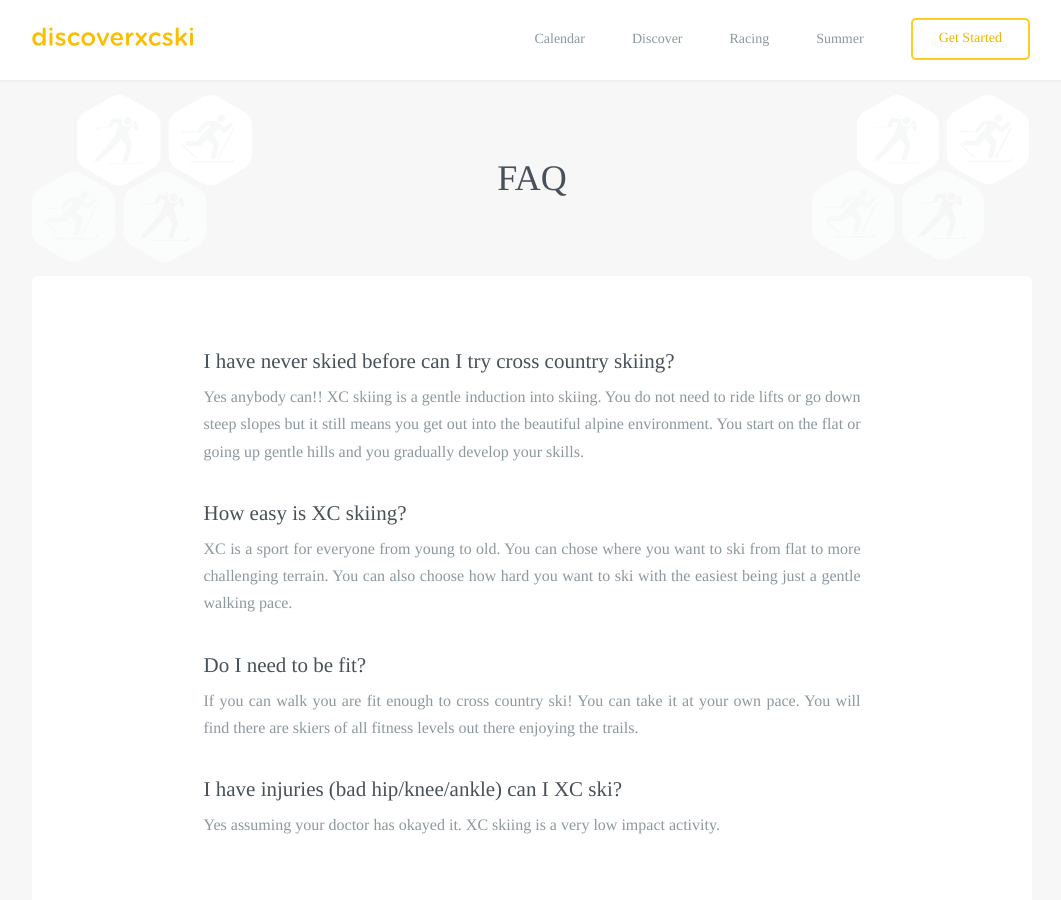
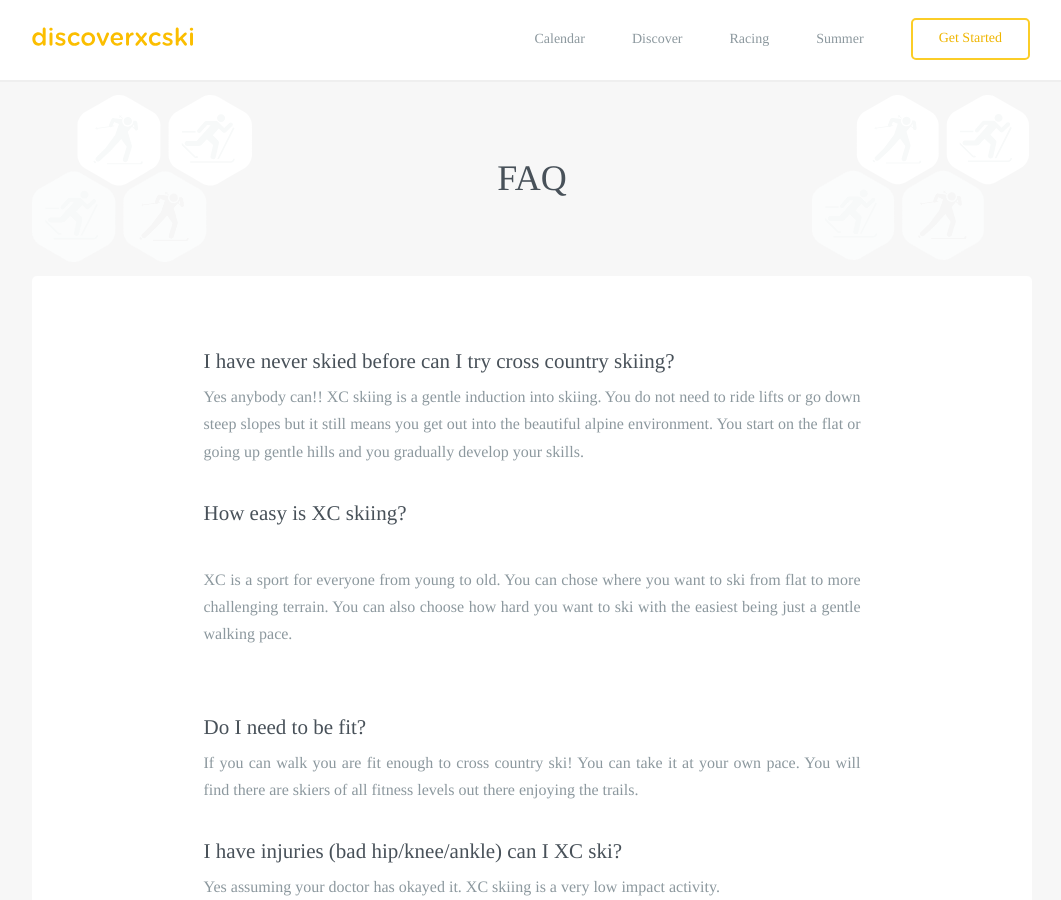
Before and after one commit to robcatto/robcatto.github.io, a Jekyll site: the page built from faq/index.html, in a window 1280 px wide and 900 px high. Shown: the whole window, without its empty margins (108-1169 px from the left). Built offline with Jekyll 4.4.1, drawn with Linux system fonts in a browser that asks for light colours; some web fonts are replaced; Markdown is read by kramdown in place of the engine named in the settings.

Commit message:
Update index.html

```diff
--- a/faq/index.html
+++ b/faq/index.html
@@ -47,75 +47,92 @@ layout: default
 
                         <h3 class="heading__aligned--page">I have never skied before can I try cross country skiing?</h3>
                         <p class="left__aligned--p left__sub--para">Yes anybody can!!  XC skiing is a gentle induction into skiing.  You do not need to ride lifts or go down steep slopes but it still means you get out into the beautiful alpine environment. You start on the flat or going up gentle hills and you gradually develop your skills.
+                        </p>
                         <h3 class="heading__aligned--page">How easy is XC skiing?</h3>
-                        <p class="left__aligned--p left__sub--para">XC is a sport for everyone from young to old.  You can chose where you want to ski from flat to more challenging terrain.  You can also choose how hard you want to ski with the easiest being just a gentle walking pace.
-                        <h3 class="heading__aligned--page">Do I need to be fit?</h3>
+                        </p>
+                        <p class="left__aligned--p left__sub--para">XC is a sport for everyone from young to old.  You can chose where you want to ski from flat to more challenging terrain.  You can also choose how hard you want to ski with the easiest being just a gentle walking pace.</p>
+
+                        </p><h3 class="heading__aligned--page">Do I need to be fit?</h3>
                         <p class="left__aligned--p left__sub--para">If you can walk you are fit enough to cross country ski! You can take it at your own pace.  You will find there are skiers of all fitness levels out there enjoying the trails.
+                        </p>
                         <h3 class="heading__aligned--page">I have injuries (bad hip/knee/ankle) can I XC ski?</h3>
                         <p class="left__aligned--p left__sub--para">Yes assuming your doctor has okayed it.  XC skiing is a very low impact activity.
+                        </p>
 
                 <h3 class="heading__aligned--page" style="text-align: center; padding-top: 38px;"Logistics</h3>
                         <h3 class="heading__aligned--page"> XC skiing cheaper than downhill?</h3>
                         <p class="left__aligned--p left__sub--para">Yes the main difference is you do not have to purchase a lift pass which is a substantial saving.  It means that it is a more affordable option to take a family skiing.
+                        </p>
                         <h3 class="heading__aligned--page">How much does it cost to go cross country skiing?</h3>
                         <p class="left__aligned--p left__sub--para">It really depends which resort you ski at as some have trail fees and some do not.   Also most resorts have a day car entry fee and you will need to hire chains for the car.   If you have not equipment (skis/boots & poles) the other cost is for hire.    Please visit the relevant <a href="/get-started/resorts" target="_blank">resorts websites</a> for details on costs.
+                        </p>
                         <h3 class="heading__aligned--page">Do I have to stay on the mountain?</h3>
+                        </p>
                         <p class="left__aligned--p left__sub--para">No, many people stay in local townships at the base of the mountain and drive up for the day.
+                        </p>
                         <h3 class="heading__aligned--page">What is the closest resort to Melbourne?</h3>
                         <p class="left__aligned--p left__sub--para">Lake Mountain is the closest resort and day trips are possible.
+                        </p>
                         <h3 class="heading__aligned--page">What is the closest resort to Sydney?</h3>
                         <p class="left__aligned--p left__sub--para">Perisher is the closest resort.
+                        </p>
                         <h3 class="heading__aligned--page">What are trail fees?</h3>
                         <p class="left__aligned--p left__sub--para">Trail fees are a fee to use a trail groomed by a resort.
-
+                        </p>
                  <h3 class="heading__aligned--page" style="text-align: center; padding-top: 38px;"Technique</h3>
                         <h3 class="heading__aligned--page">What is the difference between skate skiing and traditional classic skiing?</h3>
                         <p class="left__aligned--p left__sub--para">Traditional classic skiing is a forward stride and glide motion similar to walking or running, where each ski is pushed forward alternatively whilst leaving the other ski stationary.
                         <p class="left__aligned--p left__sub--para">Skate skiing involves pushing forward in a “V’ Stride and pushing alternative skis away from one another at an angle, similar to rollerblading/iceskating.
+                        </p>
                         <h3 class="heading__aligned--page">Do I have to learn classic skiing before I try skating?</h3>
                         <p class="left__aligned--p left__sub--para">No you don’t have to. However it is easier to learn the classic style and get confident with your balance and agility on on skis before trying skating.
+                        </p>
                         <h3 class="heading__aligned--page">Are downhills really hard on XC skis?</h3>
                         <p class="left__aligned--p left__sub--para">No because of the more gentle terrain you will not need to use more than a snowplow in most places to slow you down.
+                        </p>
                         <h3 class="heading__aligned--page">What is the best way to learn cross country skiing?</h3>
                         <p class="left__aligned--p left__sub--para">There are three main ways to learn how to xc ski:
                                 <br>&#8226;resort based XC ski schools
                                 <br>&#8226;introduced to it by a friend or school
                                 <br>&#8226;through programs run by clubs/community groups
+                        </p>
                         <h3 class="heading__aligned--page">Is XC skiing suitable for children?</h3>
                         <p class="left__aligned--p left__sub--para">Yes children love the combination of snow play and exploring the snowy landscape on skis.  Children from as young as 2 years old can start playing around on skis.  If too young for ski or if they’re ready for nap, borrow or hire a pulk (a special enclosed sled) and you can take your baby or toddler for a tour.
-
+                       </p>
 
                       <h3 class="heading__aligned--page" style="text-align: center; padding-top: 38px;"Equipment</h3>
                         <h3 class="heading__aligned--page">What equipment do I need to go xc skiing?</h3>
                         <p class="left__aligned--p left__sub--para">Basically you will need skis, poles and boots to get out xc skiing and appropriate clothing/bags for the conditions and distance you are planning to ski.
+                         </p>
                          <h3 class="heading__aligned--page">What is the difference between xc boot compared to downhill boots?</h3>
                         <p class="left__aligned--p left__sub--para">A lot more comfortable and you can easily walk in them!  The standard boot it is a softer more flexible boot than downhill boots - more like a walking/running shoe.
+                         </p>
                          <h3 class="heading__aligned--page">What clothing do I need to cross country ski in?</h3>
                         <p class="left__aligned--p left__sub--para">Clothing required for xc skiing is different to what is required for downhill skiing.  Layering is more important than warm outer layers because you get warm exercising when cross country skiing.  Depending on how far you are travelling, the weather and what type of skiing you are doing most skiers would have a waterproof jacket, waterproof (or just windproof) overpants, jumper, thermals, beanie, gloves and sunglasses.  It is always better to have an extra layer in a backpack if you are unsure though!
+                         </p>
                          <h3 class="heading__aligned--page">Will I get cold cross country skiing?</h3>
                         <p class="left__aligned--p left__sub--para">Australian xc skiing resorts are in the alpine environment so you need to be prepared for all conditions.  Some days you might be wearing a t-shirt and others you will be rugged up.  If you have the right clothes and lots of layers you will not be cold.
+                         </p>
                          <h3 class="heading__aligned--page">Why do you need to wax your skis?</h3>
                         <p class="left__aligned--p left__sub--para">XC skis like all skis need to be waxed to glide correctly.  You can either go to a retail xc shop and get them waxed professionally or do it yourself.  If you are a keen skier it is worth learning how to do it yourself. Check out the <a  href="/get-started/waxing" target="_blank">waxing section</a> for more details.
+                         </p>
                          <h3 class="heading__aligned--page">What are binding systems?</h3>
                         <p class="left__aligned--p left__sub--para">There are two different binding systems for XC skiing; SNS or NNN.  You just need to make sure you have the right boot for the right binding system.  For more detailed information check out the <a  href="/get-started/equipment" target="_blank">equipment page</a>.
+                         </p>
                          <h3 class="heading__aligned--page">Why are there so many different types of XC skis?</h3>
                         <p class="left__aligned--p left__sub--para">There are lots of different types of skis depending on what technique you are wanting to do.  For example in classic skiing there are e.g. waxless skis, waxable skis, zero skis etc. For more detailed information check out the <a  href="/get-started/equipment" target="_blank">equipment page</a>.
-
+                        </p>
                  <h3 class="heading__aligned--page" style="text-align: center; padding-top: 38px;"Events</h3>
                         <h3 class="heading__aligned--page">What is the Kangaroo Hoppet race?</h3>
                         <p class="left__aligned--p left__sub--para">The <a  href="/racing/kangaroo-hoppet" target="_blank">Kangaroo Hoppet</a> is Australia’s premier long distance cross country ski race, and a member of the prestigious Worldloppet series of international cross country ski events.  There are three events; the 42 km Kangaroo Hoppet, 21km Australian Birkebeiner and the 7 km Joey Hoppet.
+                         </p>
                          <h3 class="heading__aligned--page">What is Perisher XC Ski Week?</h3>
                         <p class="left__aligned--p left__sub--para"><a  href="/racing/xc-ski-week" target="_blank">XC Ski Week</a> is a week that caters for all levels of skiers whether you take part in the events or be a part of the cheering crowd. There are plenty of activities for all; try racing, improve your skiing or simply have fun in the snow. Activities may include Mystery Coffee Tours, Laser Biathlon, Fast & Female (girls only!), demonstrations and waxing clinics, plus all the free skiing that you can handle.
+                         </p>
                          <h3 class="heading__aligned--page">Are there other events other than the Hoppet?</h3>
                         <p class="left__aligned--p left__sub--para">Yes there are lots of other events for beginners to advanced skiers to participate in at all mountains.   It’s a great chance to make new friends, challenge yourself, improve your technique and fitness.  Check out the <a  href="/events" target="_blank">events calendar</a> for more details of all events.
 
                     </p>
                 </section>
 
-
-
-
-
-
-
         </div>
```
